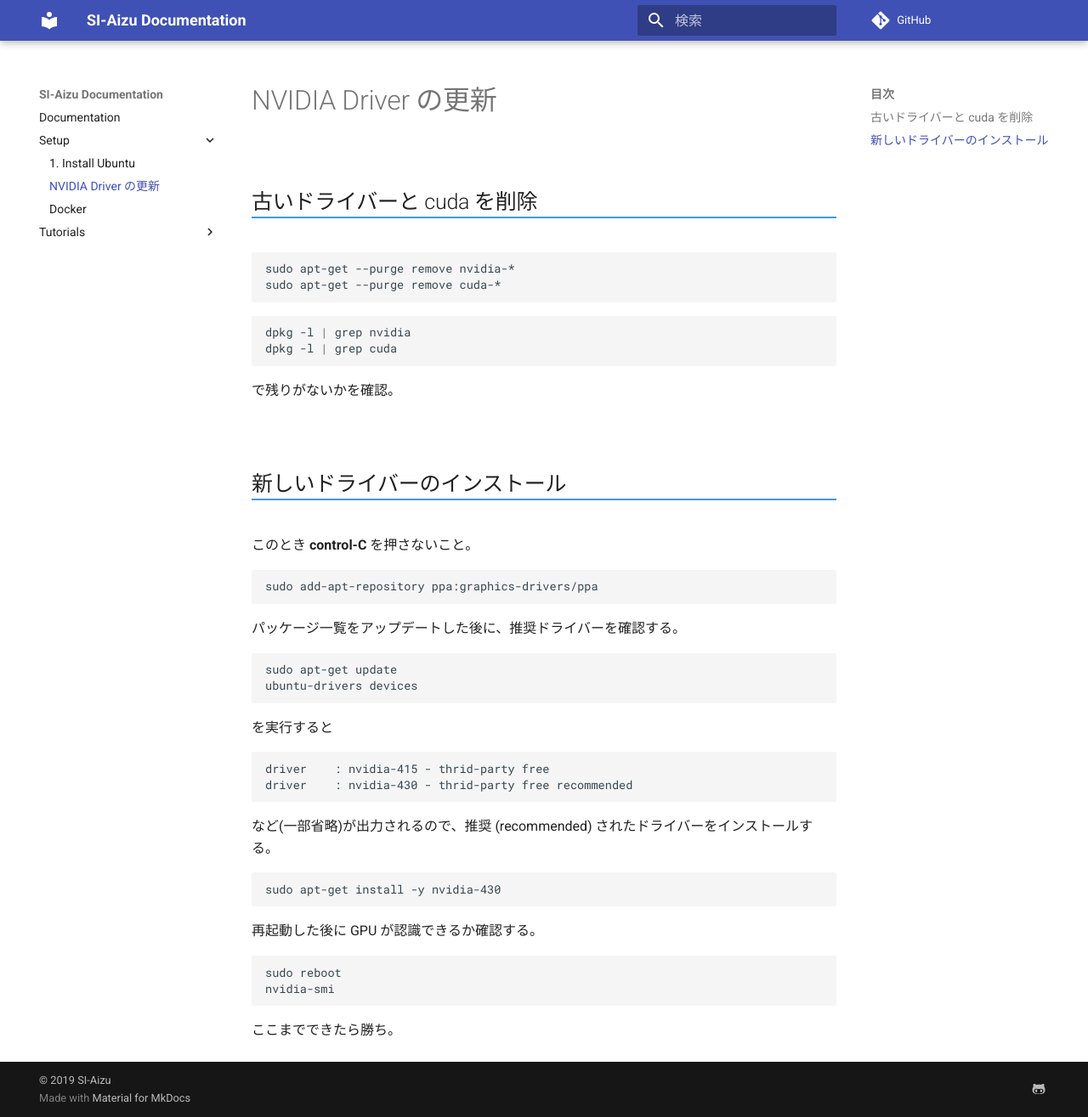
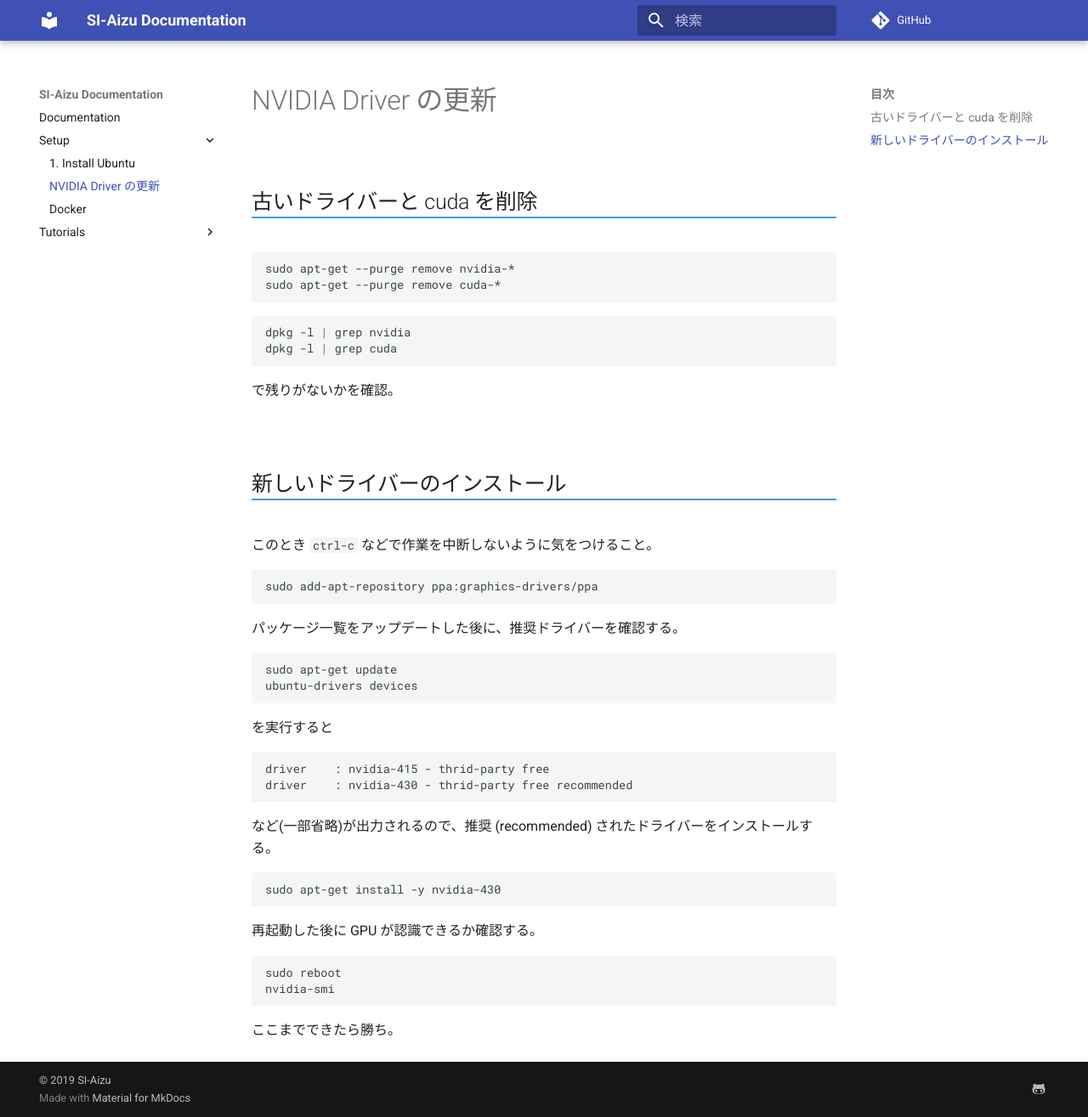
Before and after one commit to SI-Aizu/documentation, an MkDocs documentation site: the page built from docs/setup/2-upgrade-nvidia-driver.md, in a window 1280 px wide and 1315 px high. Shown: the whole window at 85% size. Built offline with MkDocs 1.6.1 and Material for MkDocs 9.7.7, drawn with Linux system fonts in a browser that asks for light colours; comment, search, counter and statistics services are not loaded.

Commit message:
Update 2-upgrade-nvidia-driver.md

````diff
--- a/docs/setup/2-upgrade-nvidia-driver.md
+++ b/docs/setup/2-upgrade-nvidia-driver.md
@@ -18,7 +18,7 @@
 
 ## 新しいドライバーのインストール
 
-このとき **control-C** を押さないこと。
+このとき `ctrl-c` などで作業を中断しないように気をつけること。
 
 ```sh
 sudo add-apt-repository ppa:graphics-drivers/ppa
````
